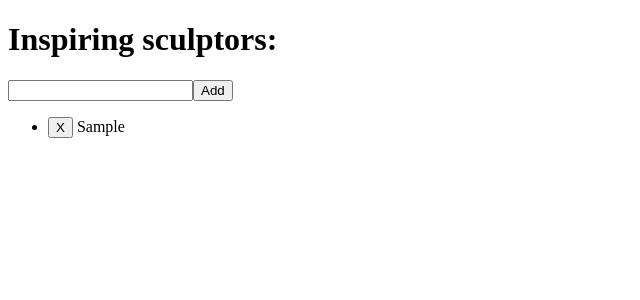
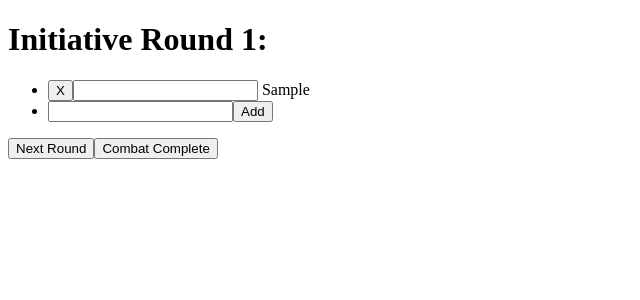
Before and after one commit to gman4161/ReactInitiativeTrackerDND, a Next.js app: page / in a window 1280 px wide. Both pictures are taken after typing "Sample" into the empty fields and a click on the button "Add". Shown: the top 300 px of the page, without its empty margins (0-640 px from the left). Built offline with nearby package versions, Linux system fonts and the light colour scheme.

Commit message:
Bare Bones Functional
Added initiative box to change each initiative, added sort function(temporarily triggered by 'next round' button)
Effectively the absolute minimum of tracking initiative

```diff
--- a/app/page.tsx
+++ b/app/page.tsx
@@ -1,44 +1,81 @@
 "use client"
 import { useState } from "react";
-import { get } from "http";
 
 let nextId = 0;
 
 export default function Home() {
-  const [inputs, setInputs] = useState();
+  const [round, setRound] = useState(1)
   const [name, setName] = useState('');
-  const [artists, setArtists] = useState([]);
+  const [players, setPlayers] = useState([]);
+
+  function handleAdd(){
+    setPlayers([          //@ts-ignore
+      ...players,         //@ts-ignore
+      { id: nextId++, name: name, initiative: 0}
+    ]);
+    setName("");
+  }
+
+  function sortPlayers(){
+    console.log(players)
+    let tempArray = [...players]
+    tempArray.sort((a, b) => {          //@ts-ignore
+      if(a.initiative>b.initiative){
+        return -1
+      }                               //@ts-ignore
+      if(a.initiative<b.initiative){
+        return 1
+      }
+      return 0
+    })
+    setPlayers([...tempArray])
+    console.log(players)
+  }
 
   return (<>
-    <h1>Inspiring sculptors:</h1>
-
-    <input
-      value={name}
-      onChange={e => setName(e.target.value)}
-    />
-
-    <button onClick={() => {
-        setArtists([          //@ts-ignore
-          ...artists,         //@ts-ignore
-          { id: nextId++, name: name }
-        ]);
-        setName("");
-    }}>Add</button>
+    <h1>Initiative Round {round}:</h1>
 
     <ul>
-      {artists.map(artist => (              //@ts-ignore
-        <li key={artist.id}>
-        <button                             //@ts-ignore
-          onClick={() => {
-            setArtists(artists.filter(s =>  //@ts-ignore
-              s.id != artist.id
-            ))
-          }}
-        >X</button>                       {/**@ts-ignore*/}
-          {artist.name+"\t\t\t"}
+      {/* The players list, iterates through each in array 'players' on change */}
+      {players.map(player => (              //@ts-ignore
+        <li key={player.id}>
+          <button                             //@ts-ignore
+            onClick={() => {
+              setPlayers(players.filter(s =>  //@ts-ignore
+                s.id != player.id
+              ))
+            }}
+          >X</button>
+
+          {/* display and allow changes for the initiative of each player */}
+          <input type="number"
+            onChange={(newIni)=>{                 //@ts-ignore
+              console.log('change'+player.id)
+              const newArr = players.map(i =>{    //@ts-ignore
+                if(i.id === player.id){           //@ts-ignore
+                  return {...i, initiative: newIni.target.value}
+                }else return i
+              })                                  //@ts-ignore
+              setPlayers(newArr)
+            }}
+          />                                    {/**@ts-ignore*/}
+          {player.name}
         </li>
       ))}
+
+
+      {/* Input for player names. updates 'name' on input change */}
+      <li>
+        <input
+          value={name}
+          onChange={e => setName(e.target.value)}
+          onKeyUp={e => {if(e.key==="Enter") handleAdd()}}
+        />
+        <button onClick={handleAdd}>Add</button>
+      </li>
     </ul>
+    <button onClick={() => {setRound(round+1); sortPlayers()}}>Next Round</button>
+    <button onClick={() => setRound(1)}>Combat Complete</button>
 
   </>);
 }
```
